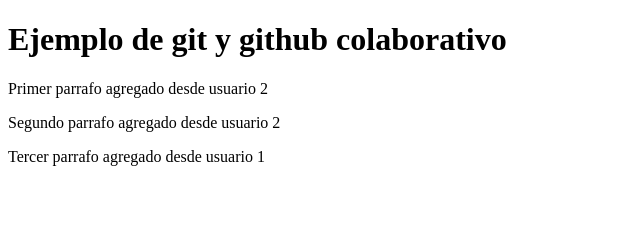
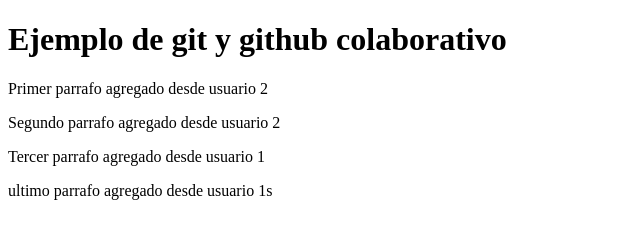
Before and after one commit to brygle/Ejemplo, a plain HTML site: page index.html in a window 1280 px wide. Shown: the whole page, without its empty margins (0-640 px from the left). Drawn offline with Linux system fonts and the light colour scheme.

Commit message:
ultimo parrafo desde usuario 1

```diff
--- a/index.html
+++ b/index.html
@@ -14,5 +14,7 @@
     <p>Segundo parrafo agregado desde usuario 2</p>
     <p>Tercer parrafo agregado desde usuario 1</p>
 
+    <p>ultimo parrafo agregado desde usuario 1s</p>
+
 </body>
 </html>
```
